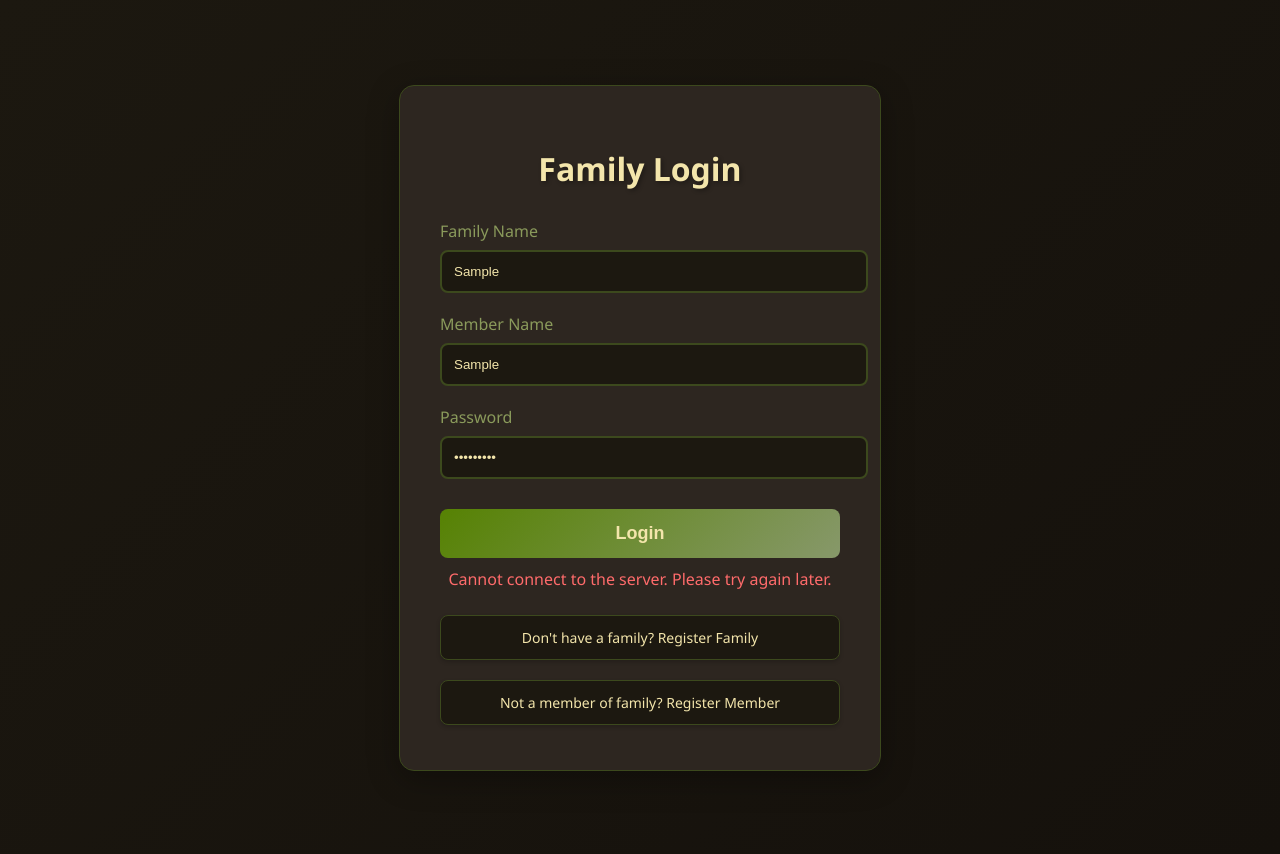
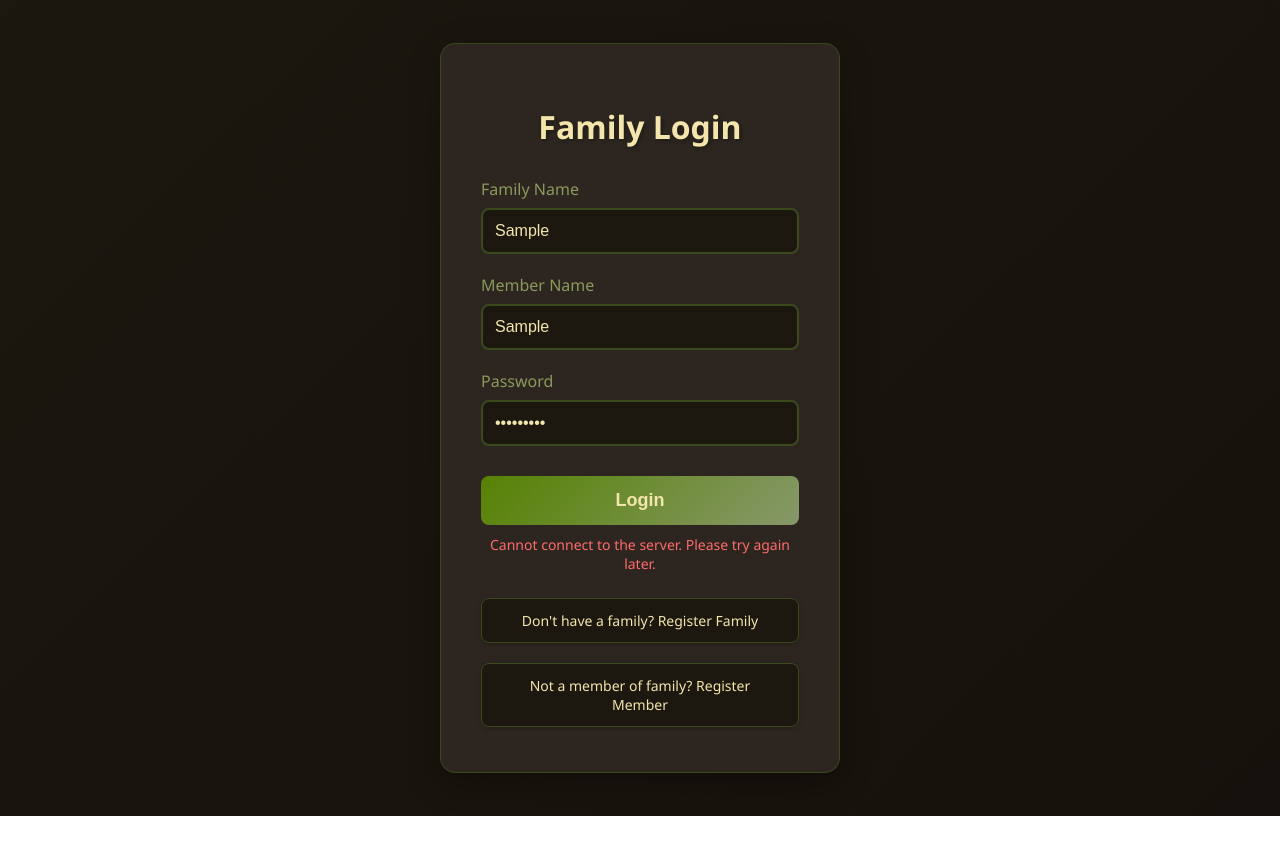
Before and after one commit to AryanV-Coder/FlavorMatch, a plain HTML site: page public/index.html in a window 1280 px wide. Both pictures are taken after typing "Sample", "Sample", "Sample123" into the empty fields and a click on the button "Login". After the commit the page ends 816 px from the top, so only its background shows below. Drawn offline with Linux system fonts and the light colour scheme; no server answers.

Commit message:
improved ui

```diff
--- a/public/index.html
+++ b/public/index.html
@@ -14,6 +14,10 @@
             --vanilla: #f3e5ab;
             --olive: #3c491d;
             --sage: #8a9a5b;
+        }
+
+        * {
+            box-sizing: border-box;
         }
 
         body {
@@ -62,6 +66,8 @@
             background: var(--dark-truffle);
             color: var(--vanilla);
             transition: all 0.3s ease;
+            box-sizing: border-box;
+            font-size: 16px;
         }
 
         input:focus {
@@ -82,6 +88,7 @@
             margin-top: 10px;
             font-weight: 600;
             transition: transform 0.2s ease;
+            box-sizing: border-box;
         }
 
         button:hover {
@@ -94,6 +101,7 @@
             margin-top: 10px;
             text-align: center;
             display: none;
+            font-size: 14px;
         }
 
         .links {
```
Also changed, not shown: public/dashboard.html (+9 -2 lines), public/register_family.html (+7 -0 lines), public/register_member.html (+7 -0 lines).
